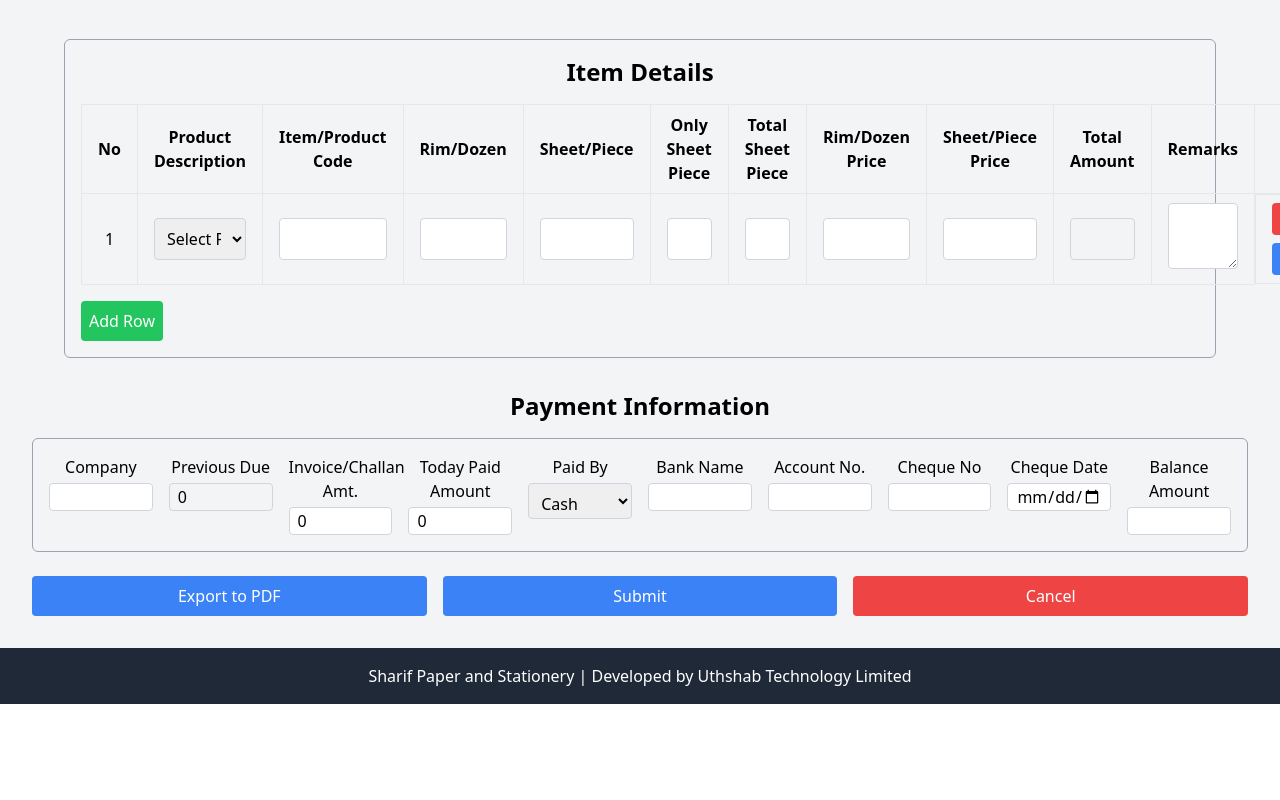
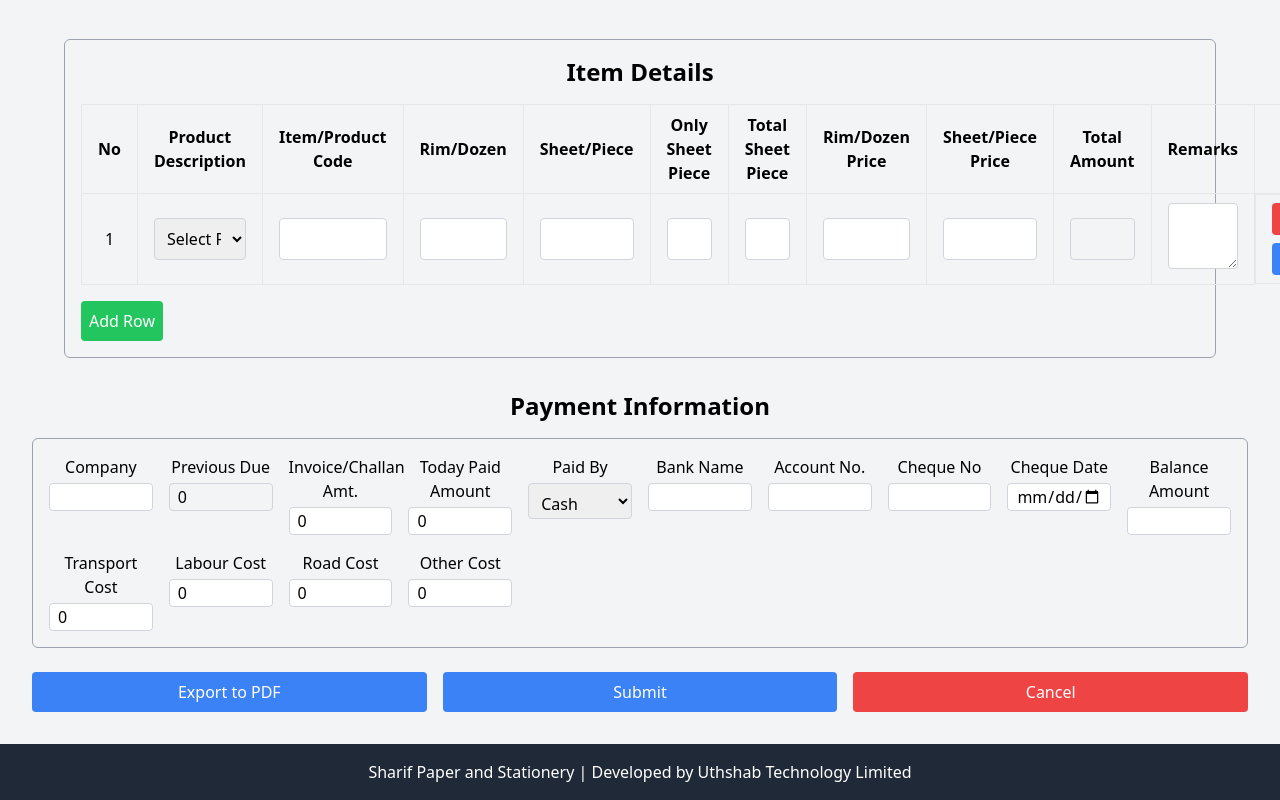
Before and after one commit to ajoy-dutta/Sharif-Stationary-Frontend, a React (Vite) app: page /purchase in a window 1280 px wide. Shown: the part 413-1213 px from the top of the page. Before the commit the page ends 1117 px from the top, so only its background shows below. Built offline with nearby package versions, Linux system fonts and the light colour scheme.

Commit message:
purchase receive form updated

```diff
--- a/src/Pages/Purchase/PurchaseReceiveForm.jsx
+++ b/src/Pages/Purchase/PurchaseReceiveForm.jsx
@@ -41,7 +41,11 @@ function PurchaseReceiveForm() {
   const [bankName, setBankName] = useState("");
   const [accountNo, setAccountNo] = useState("");
   const [balanceAmount, setBalanceAmount] = useState("");
-
+// New Fields
+const [transportCost, setTransportCost] = useState(0);
+const [labourCost, setLabourCost] = useState(0);
+const [roadCost, setRoadCost] = useState(0);
+const [otherCost, setOtherCost] = useState(0);
   const [items, setItems] = useState([
     {
       no: "", // No (Row Number)
@@ -554,140 +558,108 @@ function PurchaseReceiveForm() {
           </div>
         </div>
 
-        <h3 className="text-2xl font-semibold mb-4 text-center">
-          Payment Information
-        </h3>
+        <h3 className="text-2xl font-semibold mb-4 text-center">Payment Information</h3>
 
 {/* Payment Section Wrapper */}
 <div className="border border-gray-400 p-4 rounded-md mt-4">
+
   {/* Grid Layout for Payment Inputs */}
   <div className="grid grid-cols-10 gap-4">
+
     {/* Supplier */}
     <div>
       <label className="block font-medium text-center">Company</label>
-              <input
-                type="text"
-                className="mt-1 p-2 w-full border border-gray-300 rounded h-7"
-                value={supplier}
-                onChange={(e) => setSupplier(e.target.value)}
-              />
+      <input type="text" className="mt-1 p-2 w-full border border-gray-300 rounded h-7" value={supplier} onChange={(e) => setSupplier(e.target.value)} />
     </div>
 
     {/* Previous Due */}
     <div>
-              <label className="block font-medium text-center  ">
-                Previous Due
-              </label>
-              <input
-                type="number"
-                className="mt-1 p-2 w-full border border-gray-300 rounded h-7 bg-gray-100 "
-                value={previousDue}
-                readOnly
-              />
+      <label className="block font-medium text-center">Previous Due</label>
+      <input type="number" className="mt-1 p-2 w-full border border-gray-300 rounded h-7 bg-gray-100" value={previousDue} readOnly />
     </div>
 
     {/* Today Bill */}
     <div>
-              <label className="block font-medium text-center">
-                Invoice/Challan Amt.
-              </label>
-              <input
-                type="number"
-                className="mt-1 p-2 w-full border border-gray-300 rounded h-7"
-                value={todayBill}
-                onChange={(e) => setTodayBill(e.target.value)}
-              />
+      <label className="block font-medium text-center">Invoice/Challan Amt.</label>
+      <input type="number" className="mt-1 p-2 w-full border border-gray-300 rounded h-7" value={todayBill} onChange={(e) => setTodayBill(e.target.value)} />
     </div>
 
     {/* Today Paid */}
     <div>
-              <label className="block font-medium text-center">
-                Today Paid Amount
-              </label>
-              <input
-                type="number"
-                className="mt-1 p-2 w-full border border-gray-300 rounded h-7"
-                value={todayPaid}
-                onChange={(e) => setTodayPaid(e.target.value)}
-              />
+      <label className="block font-medium text-center">Today Paid Amount</label>
+      <input type="number" className="mt-1 p-2 w-full border border-gray-300 rounded h-7" value={todayPaid} onChange={(e) => setTodayPaid(e.target.value)} />
     </div>
 
     {/* Paid By (Dropdown) */}
     <div>
       <label className="block font-medium text-center">Paid By</label>
-              <select
-                className="mt-1 p-2 w-full border border-gray-300 rounded h-9 focus:ring-2 focus:ring-blue-500"
-                value={paidBy}
-                onChange={(e) => setPaidBy(e.target.value)}
-              >
+      <select className="mt-1 p-2 w-full border border-gray-300 rounded h-9 focus:ring-2 focus:ring-blue-500" value={paidBy} onChange={(e) => setPaidBy(e.target.value)}>
         <option value="Cash">Cash</option>
         <option value="Bank">Bank</option>
       </select>
     </div>
 
-            {/*Bank Name */}
     {/* Bank Name */}
     <div>
       <label className="block font-medium text-center">Bank Name</label>
-              <input
-                type="text" // Changed to text as Bank Name is not a number
-                className="mt-1 p-2 w-full border border-gray-300 rounded h-7"
-                value={bankName}
-                onChange={(e) => setBankName(e.target.value)}
-              />
+      <input type="text" className="mt-1 p-2 w-full border border-gray-300 rounded h-7" value={bankName} onChange={(e) => setBankName(e.target.value)} />
     </div>
 
-            {/* Paid A/C */}
+    {/* Account No */}
     <div>
-              <label className="block font-medium text-center">
-                Account No.
-              </label>
-              <input
-                type="text"
-                className="mt-1 p-2 w-full border border-gray-300 rounded h-7"
-                value={accountNo}
-                onChange={(e) => setAccountNo(e.target.value)}
-              />
+      <label className="block font-medium text-center">Account No.</label>
+      <input type="text" className="mt-1 p-2 w-full border border-gray-300 rounded h-7" value={accountNo} onChange={(e) => setAccountNo(e.target.value)} />
     </div>
 
     {/* Cheque No */}
     <div>
       <label className="block font-medium text-center">Cheque No</label>
-              <input
-                type="text"
-                className="mt-1 p-2 w-full border border-gray-300 rounded h-7"
-                value={chequeNo}
-                onChange={(e) => setChequeNo(e.target.value)}
-              />
+      <input type="text" className="mt-1 p-2 w-full border border-gray-300 rounded h-7" value={chequeNo} onChange={(e) => setChequeNo(e.target.value)} />
     </div>
 
     {/* Cheque Date */}
     <div>
-              <label className="block font-medium text-center">
-                Cheque Date
-              </label>
-              <input
-                type="date" // Using type="date" for better date selection
-                className="mt-1 p-2 w-full border border-gray-300 rounded h-7"
-                value={chequeDate}
-                onChange={(e) => setChequeDate(e.target.value)}
-              />
+      <label className="block font-medium text-center">Cheque Date</label>
+      <input type="date" className="mt-1 p-2 w-full border border-gray-300 rounded h-7" value={chequeDate} onChange={(e) => setChequeDate(e.target.value)} />
     </div>
 
     {/* Balance Amount */}
     <div>
-              <label className="block font-medium text-center">
-                Balance Amount
-              </label>
-              <input
-                type="text"
-                className="mt-1 p-2 w-full border border-gray-300 rounded h-7"
-                value={balanceAmount}
-                onChange={(e) => setBalanceAmount(e.target.value)}
-              />
+      <label className="block font-medium text-center">Balance Amount</label>
+      <input type="text" className="mt-1 p-2 w-full border border-gray-300 rounded h-7" value={balanceAmount} onChange={(e) => setBalanceAmount(e.target.value)} />
     </div>
+
+    {/* New Fields from Image */}
+
+    {/* Transport Cost */}
+    <div>
+      <label className="block font-medium text-center">Transport Cost</label>
+      <input type="number" className="mt-1 p-2 w-full border border-gray-300 rounded h-7" value={transportCost} onChange={(e) => setTransportCost(e.target.value)} />
     </div>
+
+    {/* Labour Cost */}
+    <div>
+      <label className="block font-medium text-center">Labour Cost</label>
+      <input type="number" className="mt-1 p-2 w-full border border-gray-300 rounded h-7" value={labourCost} onChange={(e) => setLabourCost(e.target.value)} />
     </div>
+
+    {/* Road Cost */}
+    <div>
+      <label className="block font-medium text-center">Road Cost</label>
+      <input type="number" className="mt-1 p-2 w-full border border-gray-300 rounded h-7" value={roadCost} onChange={(e) => setRoadCost(e.target.value)} />
+    </div>
+
+    {/* Other Cost */}
+    <div>
+      <label className="block font-medium text-center">Other Cost</label>
+      <input type="number" className="mt-1 p-2 w-full border border-gray-300 rounded h-7" value={otherCost} onChange={(e) => setOtherCost(e.target.value)} />
+    </div>
+
+  </div>
+
+</div>
+
+
 
         {/* Submit Buttons */}
         <div className="mt-6 flex justify-between space-x-4">
```
Lines whose indentation alone changed are shown as unchanged.
